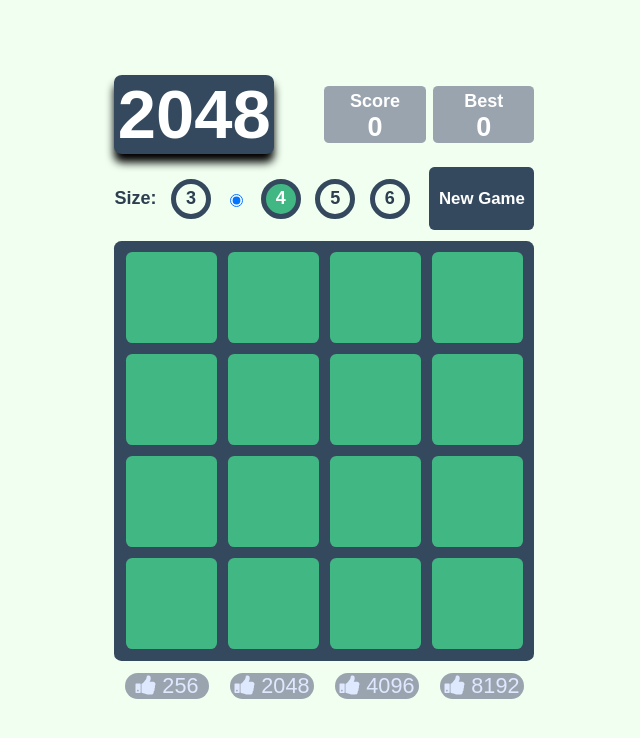
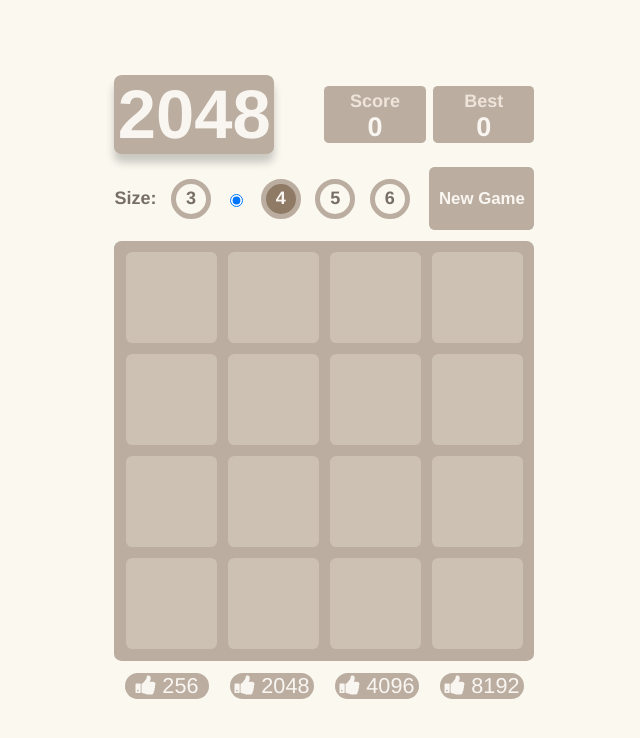
Before and after one commit to git-dmitriy/game2048, a Vue app: page / in a window 1280 px wide. Shown: the top 738 px of the page, without its empty margins (324-964 px from the left). Built offline with nearby package versions, Linux system fonts and the light colour scheme.

Commit message:
feat(app): move to color schemes

```diff
--- a/src/components/GameAward.vue
+++ b/src/components/GameAward.vue
@@ -53,7 +53,7 @@ defineProps({
 }
 
 .award-not-obtained {
-  color: var(--color-award-muted);
+  color: var(--color-on-dark);
   background-color: var(--color-award-inactive-bg);
   fill: var(--color-award-muted);
 }
--- a/src/components/GameChip.vue
+++ b/src/components/GameChip.vue
@@ -1,5 +1,11 @@
 <template>
-  <div ref="chipEl" class="chip" :style="style">{{ chip.value }}</div>
+  <div
+      ref="chipEl"
+      class="chip"
+      :data-value="chip.value"
+      :style="fontSizeStyle"
+  >{{ chip.value }}
+  </div>
 </template>
 
 <script setup>
@@ -16,9 +22,10 @@ const props = defineProps({
   moveEasing: {type: String, default: 'ease-out'},
 })
 
-const style = computed(() =>
-    tileTheme.getChipStyle(props.chip.value, props.sizePx)
-)
+const fontSizeStyle = computed(() => {
+  const {fontSize} = tileTheme.getChipStyle(props.chip.value, props.sizePx)
+  return {fontSize}
+})
 
 const chipEl = ref(null)
 
@@ -76,7 +83,6 @@ onMounted(() => {
   overflow: hidden;
   text-align: justify;
   font-weight: bold;
-  background-color: var(--color-chip-fallback);
   z-index: 1;
   border-radius: 7%;
   transform: translateZ(0);
--- a/src/components/GameControls.vue
+++ b/src/components/GameControls.vue
@@ -32,7 +32,7 @@
 </template>
 
 <script setup>
-import { useStrings } from '../composables/useStrings.js'
+import {useStrings} from '../composables/useStrings.js'
 
 const strings = useStrings()
 
@@ -56,6 +56,7 @@ defineEmits(['update:modelValue', 'start', 'end'])
 
 .size-control {
   width: 75%;
+  color: var(--color-text);
   font-weight: bold;
   display: flex;
   justify-content: space-between;
@@ -70,7 +71,7 @@ defineEmits(['update:modelValue', 'start', 'end'])
 
 .size-control input[type='radio'] + label {
   cursor: pointer;
-  border: 5px solid var(--color-board);
+  border: 5px solid var(--color-control-border);
   height: 30px;
   width: 30px;
   display: inline-flex;
--- a/src/components/GameOverlay.vue
+++ b/src/components/GameOverlay.vue
@@ -8,7 +8,7 @@
 </template>
 
 <script setup>
-import { useStrings } from '../composables/useStrings.js'
+import {useStrings} from '../composables/useStrings.js'
 
 const strings = useStrings()
 
@@ -39,13 +39,13 @@ defineProps({
 
 .half-white {
   background-color: var(--color-overlay);
-  opacity: 0.7;
 }
 
 .game-over {
   font-weight: bold;
   text-align: center;
   font-size: var(--game-over-font-size);
+  color: var(--color-text);
 }
 
 .appearing {
@@ -70,7 +70,7 @@ defineProps({
     opacity: 0;
   }
   100% {
-    opacity: 0.7;
+    opacity: 1;
   }
 }
 </style>
--- a/src/components/ScoreContainer.vue
+++ b/src/components/ScoreContainer.vue
@@ -64,7 +64,7 @@ defineExpose({gameAimEl})
 }
 
 .game-aim-reached {
-  text-shadow: 0 0 20px;
+  text-shadow: 0 0 20px var(--color-aim-reached-glow);
   animation: pulse 1s 3;
   transition: text-shadow 3s;
 }
@@ -108,7 +108,7 @@ defineExpose({gameAimEl})
 }
 
 .score .label {
-  color: var(--color-on-dark);
+  color: var(--color-score-label);
   font-size: 1rem;
 }
 
--- a/src/main.js
+++ b/src/main.js
@@ -1,6 +1,10 @@
 import {createApp} from 'vue'
 import App from './App.vue'
-import './themes/default.css'
+// import './themes/tokens.css'
+// import './themes/default.css'
+import './themes/classic.css'
+// import './themes/classic-dark.css'
+import './themes/chips.css'
 import './index.css'
 import {activePreset} from './config/activePreset.js'
 import {gamePresetKey, tileThemeKey, stringsKey} from './config/injectionKeys.js'
--- /dev/null
+++ b/src/themes/chips.css
@@ -0,0 +1,73 @@
+.chip {
+    background-color: var(--color-chip-fallback);
+    color: var(--color-tile-default-text);
+    box-shadow: var(--color-tile-shadow);
+}
+
+.chip[data-value='2'] {
+    background-color: var(--color-tile-2);
+    color: var(--color-tile-2-text);
+}
+
+.chip[data-value='4'] {
+    background-color: var(--color-tile-4);
+    color: var(--color-tile-4-text);
+}
+
+.chip[data-value='8'] {
+    background-color: var(--color-tile-8);
+    color: var(--color-tile-8-text);
+}
+
+.chip[data-value='16'] {
+    background-color: var(--color-tile-16);
+    color: var(--color-tile-16-text);
+}
+
+.chip[data-value='32'] {
+    background-color: var(--color-tile-32);
+    color: var(--color-tile-32-text);
+}
+
+.chip[data-value='64'] {
+    background-color: var(--color-tile-64);
+    color: var(--color-tile-64-text);
+}
+
+.chip[data-value='128'],
+.chip[data-value='256'],
+.chip[data-value='512'],
+.chip[data-value='1024'],
+.chip[data-value='2048'] {
+    box-shadow: var(--color-tile-shadow-glow);
+}
+
+.chip[data-value='128'] {
+    background-color: var(--color-tile-128);
+    color: var(--color-tile-128-text);
+}
+
+.chip[data-value='256'] {
+    background-color: var(--color-tile-256);
+    color: var(--color-tile-256-text);
+}
+
+.chip[data-value='512'] {
+    background-color: var(--color-tile-512);
+    color: var(--color-tile-512-text);
+}
+
+.chip[data-value='1024'] {
+    background-color: var(--color-tile-1024);
+    color: var(--color-tile-1024-text);
+}
+
+.chip[data-value='2048'] {
+    background-color: var(--color-tile-2048);
+    color: var(--color-tile-2048-text);
+}
+
+.chip:not([data-value='2']):not([data-value='4']):not([data-value='8']):not([data-value='16']):not([data-value='32']):not([data-value='64']):not([data-value='128']):not([data-value='256']):not([data-value='512']):not([data-value='1024']):not([data-value='2048']) {
+    background-color: var(--color-tile-default);
+    color: var(--color-tile-default-text);
+}
--- /dev/null
+++ b/src/themes/classic-dark.css
@@ -0,0 +1,64 @@
+/**
+ * Классическая палитра 2048 в тёмном режиме.
+ */
+:root {
+    /* Поверхности */
+    --color-bg: #1a1a1a;
+    --color-board: #3c3a32;
+    --color-cell: #4d4c48;
+    --color-panel: #3c3a32;
+    --color-overlay: rgba(60, 58, 50, 0.88);
+
+    /* Текст */
+    --color-text: #f9f6f2;
+    --color-on-dark: #f9f6f2;
+    --color-score-inc: #f9f6f2;
+    --color-score-label: #eee4da;
+
+    /* Интерактив */
+    --color-accent: #8f7a66;
+    --color-control-border: #3c3a32;
+
+    /* Эффекты */
+    --color-shadow: rgba(0, 0, 0, 0.45);
+    --color-aim-reached-glow: #edc22e;
+
+    /* Плитки — общее */
+    --color-chip-fallback: #4a463f;
+    --color-tile-shadow: none;
+    --color-tile-shadow-glow: none;
+
+    --color-tile-2: #4a463f;
+    --color-tile-2-text: #eee4da;
+    --color-tile-4: #5a554c;
+    --color-tile-4-text: #eee4da;
+    --color-tile-8: #9c6c4a;
+    --color-tile-8-text: #f9f6f2;
+    --color-tile-16: #b85c42;
+    --color-tile-16-text: #f9f6f2;
+    --color-tile-32: #c4513d;
+    --color-tile-32-text: #f9f6f2;
+    --color-tile-64: #d94e2b;
+    --color-tile-64-text: #f9f6f2;
+    --color-tile-128: #c9a84a;
+    --color-tile-128-text: #f9f6f2;
+    --color-tile-256: #c4a53f;
+    --color-tile-256-text: #f9f6f2;
+    --color-tile-512: #bf9f35;
+    --color-tile-512-text: #f9f6f2;
+    --color-tile-1024: #b8992e;
+    --color-tile-1024-text: #f9f6f2;
+    --color-tile-2048: #edc22e;
+    --color-tile-2048-text: #f9f6f2;
+    --color-tile-default: #2a2824;
+    --color-tile-default-text: #f9f6f2;
+
+    /* Награды */
+    --color-award-muted: var(--color-on-dark);
+    --color-award-inactive-bg: #4d4c48;
+    --color-award-gold: #edc22e;
+    --color-award-yellow: #edc850;
+    --color-award-orange: #f59563;
+
+    --font-family: 'Clear Sans', 'Helvetica Neue', Arial, sans-serif;
+}
--- /dev/null
+++ b/src/themes/classic.css
@@ -0,0 +1,64 @@
+/**
+ * Классическая палитра оригинальной игры 2048 (Gabriele Cirulli).
+ */
+:root {
+    /* Поверхности */
+    --color-bg: #faf8ef;
+    --color-board: #bbada0;
+    --color-cell: #cdc1b4;
+    --color-panel: #bbada0;
+    --color-overlay: rgba(238, 228, 218, 0.73);
+
+    /* Текст */
+    --color-text: #776e65;
+    --color-on-dark: #f9f6f2;
+    --color-score-inc: #776e65;
+    --color-score-label: #eee4da;
+
+    /* Интерактив */
+    --color-accent: #8f7a66;
+    --color-control-border: #bbada0;
+
+    /* Эффекты */
+    --color-shadow: rgba(0, 0, 0, 0.2);
+    --color-aim-reached-glow: #f9f6f2;
+
+    /* Плитки — общее */
+    --color-chip-fallback: #eee4da;
+    --color-tile-shadow: none;
+    --color-tile-shadow-glow: none;
+
+    --color-tile-2: #eee4da;
+    --color-tile-2-text: #776e65;
+    --color-tile-4: #ede0c8;
+    --color-tile-4-text: #776e65;
+    --color-tile-8: #f2b179;
+    --color-tile-8-text: #f9f6f2;
+    --color-tile-16: #f59563;
+    --color-tile-16-text: #f9f6f2;
+    --color-tile-32: #f67c5f;
+    --color-tile-32-text: #f9f6f2;
+    --color-tile-64: #f65e3b;
+    --color-tile-64-text: #f9f6f2;
+    --color-tile-128: #edcf72;
+    --color-tile-128-text: #f9f6f2;
+    --color-tile-256: #edcc61;
+    --color-tile-256-text: #f9f6f2;
+    --color-tile-512: #edc850;
+    --color-tile-512-text: #f9f6f2;
+    --color-tile-1024: #edc53f;
+    --color-tile-1024-text: #f9f6f2;
+    --color-tile-2048: #edc22e;
+    --color-tile-2048-text: #f9f6f2;
+    --color-tile-default: #3c3a32;
+    --color-tile-default-text: #f9f6f2;
+
+    /* Награды */
+    --color-award-muted: var(--color-on-dark);
+    --color-award-inactive-bg: #bbada0;
+    --color-award-gold: #edc22e;
+    --color-award-yellow: #edc850;
+    --color-award-orange: #f59563;
+
+    --font-family: 'Clear Sans', 'Helvetica Neue', Arial, sans-serif;
+}
--- a/src/themes/default.css
+++ b/src/themes/default.css
@@ -1,19 +1,61 @@
 :root {
-    --color-bg: honeydew;
-    --color-text: #2c3e50;
+    /* Поверхности */
+    --color-bg: #f0fff0;
     --color-board: #35495e;
     --color-cell: #41b883;
     --color-panel: #9aa4af;
+    --color-overlay: rgba(255, 255, 255, 0.7);
+
+    /* Текст */
+    --color-text: #2c3e50;
+    --color-on-dark: #ffffff;
+    --color-score-inc: #2c3e50;
+    --color-score-label: #ffffff;
+
+    /* Интерактив */
     --color-accent: #41b883;
-    --color-on-dark: white;
-    --color-shadow: black;
-    --color-chip-fallback: honeydew;
-    --color-overlay: white;
-    --color-score-inc: #2c3e50;
+    --color-control-border: #35495e;
+
+    /* Эффекты */
+    --color-shadow: #000000;
+    --color-aim-reached-glow: #ffffff;
+
+    /* Плитки — общее */
+    --color-chip-fallback: #f0fff0;
+    --color-tile-shadow: 0 2px 4px 0 #000000;
+    --color-tile-shadow-glow: 0 0 20px 4px #ffffff;
+
+    --color-tile-2: #87e293;
+    --color-tile-2-text: #ffffff;
+    --color-tile-4: #87e273;
+    --color-tile-4-text: #ffffff;
+    --color-tile-8: #eecf40;
+    --color-tile-8-text: #ffffff;
+    --color-tile-16: #ffaa4f;
+    --color-tile-16-text: #ffffff;
+    --color-tile-32: #6bcae2;
+    --color-tile-32-text: #ffffff;
+    --color-tile-64: #9ebbee;
+    --color-tile-64-text: #ffffff;
+    --color-tile-128: #ffffff;
+    --color-tile-128-text: #2c3e50;
+    --color-tile-256: #ffffff;
+    --color-tile-256-text: #2c3e50;
+    --color-tile-512: #ffffff;
+    --color-tile-512-text: #2c3e50;
+    --color-tile-1024: #ffffff;
+    --color-tile-1024-text: #2c3e50;
+    --color-tile-2048: #ffffff;
+    --color-tile-2048-text: #2c3e50;
+    --color-tile-default: #ffffff;
+    --color-tile-default-text: #2c3e50;
+
+    /* Награды */
     --color-award-muted: #dee8ff;
     --color-award-inactive-bg: #9aa4af;
-    --color-award-gold: gold;
-    --color-award-yellow: yellow;
-    --color-award-orange: orange;
+    --color-award-gold: #ffd700;
+    --color-award-yellow: #ffff00;
+    --color-award-orange: #ffa500;
+
     --font-family: 'Source Sans Pro', Arial, sans-serif;
 }
```
Also changed, not shown: src/themes/tokens.css (added, +15 -0 lines).
